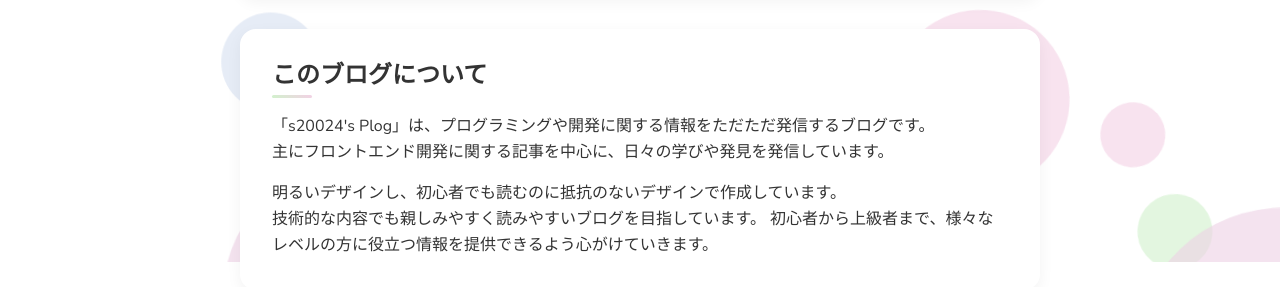
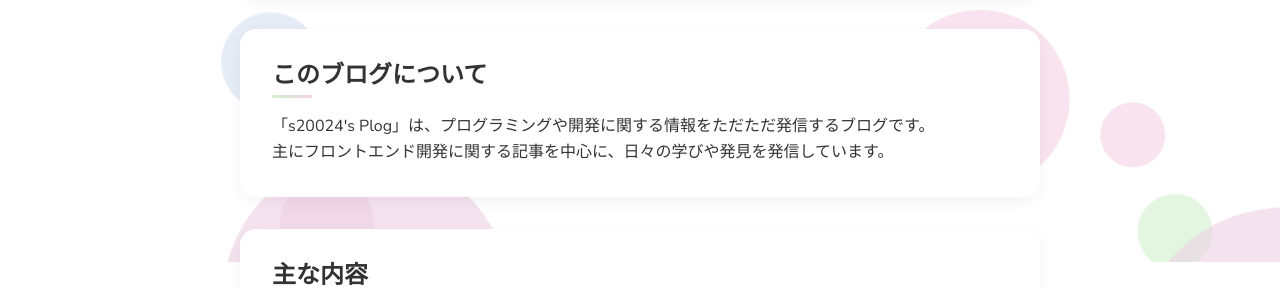
Before and after one commit to s20024/Plog, an Astro site: page /about in a window 1280 px wide. Shown: the part 538-825 px from the top of the page. Built offline with nearby package versions, Linux system fonts and the light colour scheme; Astro itself is replaced by a stand-in of ours.

Commit message:
aboutの修正

```diff
--- a/src/pages/about.astro
+++ b/src/pages/about.astro
@@ -22,10 +22,6 @@ import Layout from '../layouts/BaseLayout.astro';
           <p>
             「{SITE_TITLE}」は、プログラミングや開発に関する情報をただただ発信するブログです。 <br />
             主にフロントエンド開発に関する記事を中心に、日々の学びや発見を発信しています。
-          </p>
-          <p>
-            明るいデザインし、初心者でも読むのに抵抗のないデザインで作成しています。<br />
-            技術的な内容でも親しみやすく読みやすいブログを目指しています。 初心者から上級者まで、様々なレベルの方に役立つ情報を提供できるよう心がけていきます。
           </p>
         </section>
 
@@ -54,7 +50,6 @@ import Layout from '../layouts/BaseLayout.astro';
               </div>
               <h3>メモ</h3>
               <p>
-                未実装 <br />
                 個人的に開発に役立つ技術メモやチートシートをまとめていく予定。
               </p>
             </div>
```
